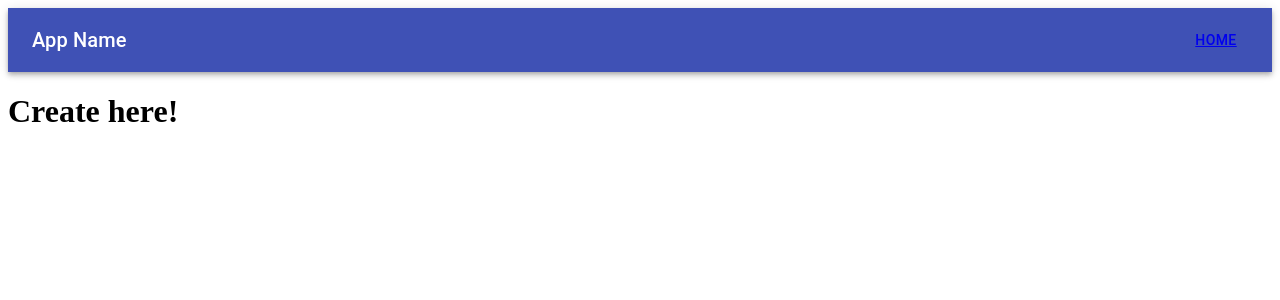
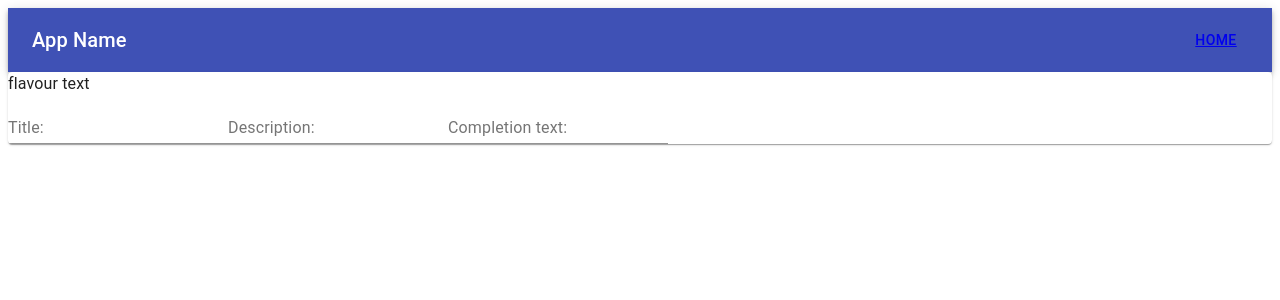
Before and after one commit to TonyDMorris/Front-End-Project, a React (Create React App) app: page /create in a window 1280 px wide. Shown: the top 300 px of the page. Built offline with nearby package versions, Linux system fonts and the light colour scheme; no server answers.

Commit message:
working on create component

```diff
--- a/src/components/Create.jsx
+++ b/src/components/Create.jsx
@@ -1,7 +1,42 @@
 import React from "react";
+import { Card, Typography, TextField } from "@material-ui/core";
 
-function Create() {
-  return <h1>Create here!</h1>;
+class Create extends React.Component {
+  state = { title: "", description: "", completion: "", levels: [] };
+
+  render() {
+    return (
+      <Card>
+        <Typography>flavour text</Typography>
+        <TextField
+          label="Title:"
+          onChange={e => this.handleChange("title", e.target.value)}
+        />
+        <TextField
+          label="Description:"
+          onChange={e => this.handleChange("description", e.target.value)}
+        />
+        <TextField
+          label="Completion text:"
+          onChange={e => this.handleChange("completion", e.target.value)}
+        />
+      </Card>
+    );
+    // title
+
+    // description
+
+    //Form
+
+    //win message
+    //submit button
+  }
+  handleChange = (str, value) => {
+    this.setState({ [str]: value });
+  };
+  //handleLevel = ()=>{
+  //handleSubmit=()=>{
+  //navigate to created game
 }
 
 export default Create;
```
Also changed, not shown: 1 other file (tests, documents, lock files or other folders).
